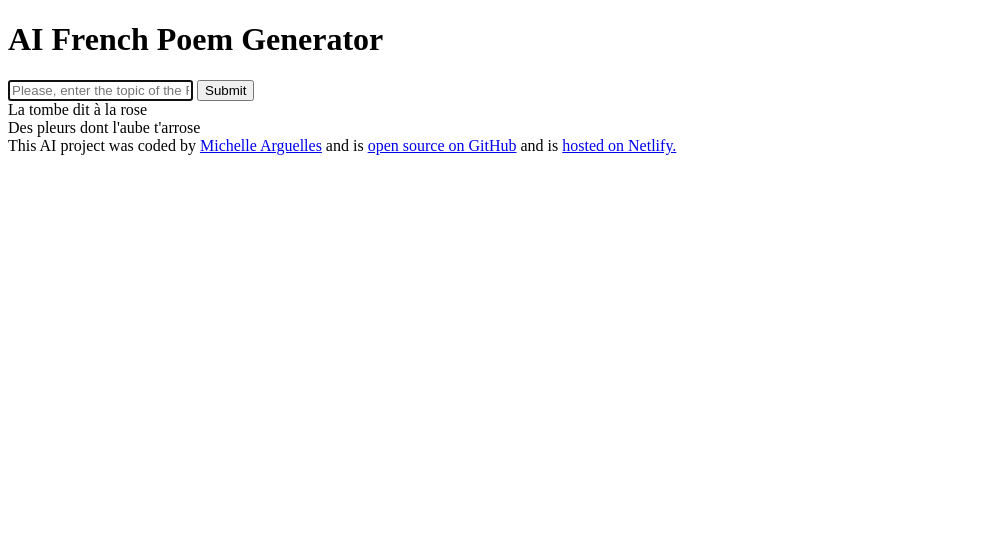
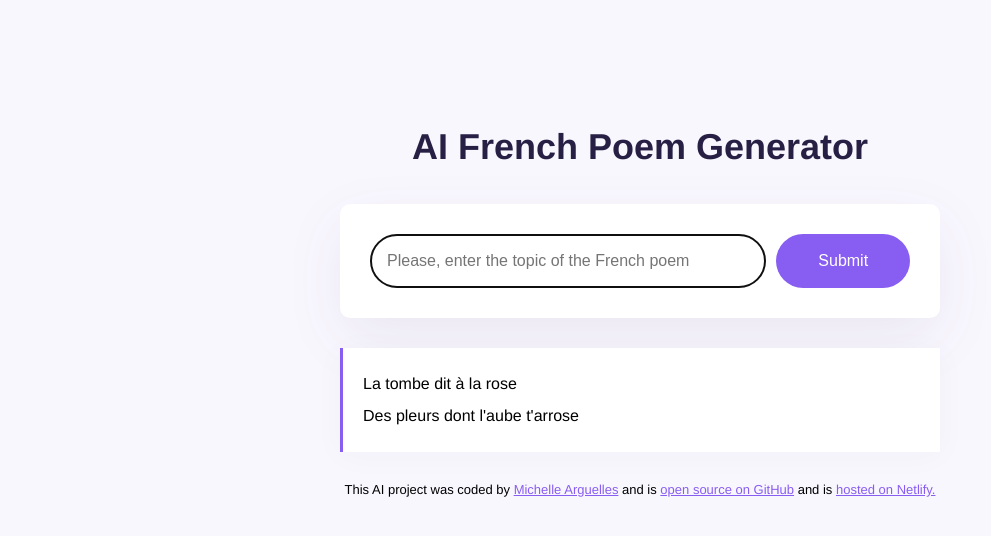
Before and after one commit to mchxyz/french-poem-generator, a plain HTML site: page index.html in a window 1280 px wide. Shown: the whole page, without its empty margins (0-991 px from the left). Drawn offline with Linux system fonts and the light colour scheme.

Commit message:
Added styling

```diff
--- a/index.html
+++ b/index.html
@@ -7,20 +7,24 @@
     <title>AI French Poem Generator</title>
 </head>
 <body>
+    <div class="container">
     <header>
       <h1>AI French Poem Generator</h1>
     </header>
 
     <main>
         <form>
-          <input type="text" placeholder="Please, enter the topic of the French poem"
+          <input
+          type="text"
+          placeholder="Please, enter the topic of the French poem"
           autofocus
           required
           autocomplete="off"
+          class="instructions"
           />
-          <input type="submit" />
+          <input type="submit" class="submit-button" />
         </form>
-        <div>
+        <div class="poem">
             La tombe dit à la rose
             <br />
             Des pleurs dont l'aube t'arrose
@@ -33,7 +37,7 @@
         and is
         <a href="https://generateur-de-poeme-project.netlify.app/" target="_blank">hosted on Netlify.</a>
     </footer>
-
+  </div>
     <script src="src/index.js"></script>
 </body>
 </html>
--- a/src/style.css
+++ b/src/style.css
@@ -0,0 +1,70 @@
+body {
+    background-color: #f9f7fe;
+    font-family: Helvetica, Arial, sans-serif;
+}
+
+a {
+    color: #885df1;
+}
+
+.container {
+    margin: 120px auto;
+    max-width: 600px;
+}
+
+header {
+    margin-bottom: 30px;
+}
+
+h1 {
+    text-align: center;
+    font-weight: 800;
+    font-size: 36px;
+    line-height: 1.5;
+    color: #272044;
+}
+
+form {
+    padding: 30px;
+    background-color: #ffffff;
+    box-shadow: 0px 20px 60px rgba(65, 50, 100, 0.08);
+    border-radius: 10px;
+    display: flex;
+    margin-bottom: 30px;
+}
+
+.instructions {
+    padding: 16px;
+    border: 1px solid rgba(39, 33, 66, 0.5);
+    width: 80%;
+    font-size: 16px;
+    border-radius: 50px;
+    line-height: 20px;
+    color: #272044;
+}
+
+.submit-button {
+    margin-left: 10px;
+    background-color: #885df1;
+    color: #ffffff;
+    border: none;
+    width: 150px;
+    font-size: 16px;
+    border-radius: 50px;
+    padding: 14px 24px;
+}
+
+.poem {
+    font-size: 16px;
+    background-color: #ffffff;
+    padding: 20px;
+    line-height: 2;
+    border-left: 3px solid #885df1;
+    box-shadow: 0px 4px 30px 0px rgba(39, 33, 66, 0.03);
+}
+
+footer {
+    text-align: center;
+    font-size: 13px;
+    margin-top: 30px;
+}
```
